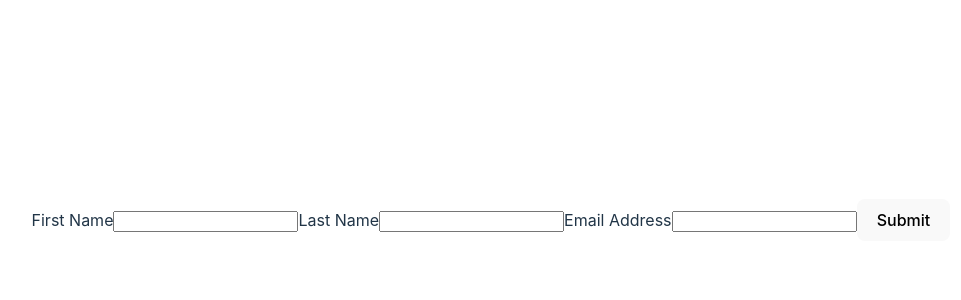
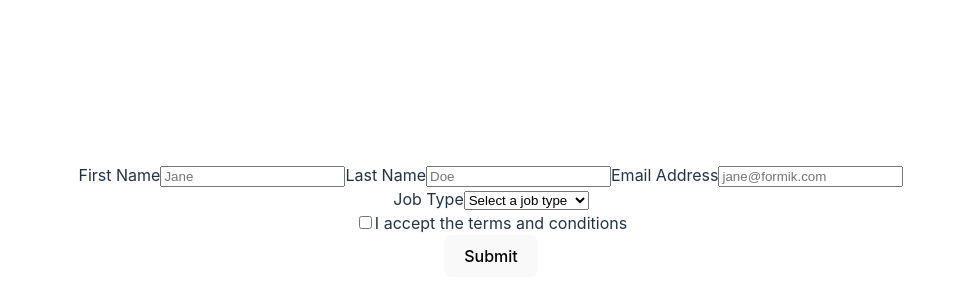
Before and after one commit to KakeiBro/react-forms, a React (Vite) app in the folder react-forms/: page / in a window 1280 px wide. Shown: the part 180-480 px from the top of the page, without its empty margins (149-1110 px from the left). Built offline with nearby package versions, Linux system fonts and the light colour scheme.

Commit message:
Adds final Formik implementation (best practices in mind)

```diff
--- a/react-forms/src/FormikDemo.tsx
+++ b/react-forms/src/FormikDemo.tsx
@@ -1,5 +1,77 @@
-import { ErrorMessage, Field, Formik } from 'formik'
+import { Form, Formik, useField } from 'formik'
+import { ReactNode } from 'react'
 import * as Yup from 'yup'
+
+interface InputProps {
+  label: string
+  name: string
+  id?: string
+  type?: string
+  placeholder?: string
+}
+
+interface ChildrenInputProps extends InputProps {
+  children: ReactNode
+}
+
+interface CheckboxProps extends Omit<ChildrenInputProps, 'label'> {
+  label?: string
+}
+
+const MyTextInput = ({ label, ...props }: InputProps) => {
+  // useField() returns [formik.getFieldProps(), formik.getFieldMeta()]
+  // which we can spread on <input>. We can use field meta to show an error
+  // message if the field is invalid and it has been touched (i.e. visited)
+  const [field, meta] = useField(props)
+
+  return (
+    <>
+      <label htmlFor={props.id || props.name}>{label}</label>
+
+      <input className='text-input' {...field} {...props} />
+
+      {meta.touched && meta.error ? (
+        <div className='error'>{meta.error}</div>
+      ) : null}
+    </>
+  )
+}
+
+const MyCheckbox = ({ children, ...props }: CheckboxProps) => {
+  // React treats radios and checkbox inputs differently from other input types:
+  // select and textarea.
+  // Formik does this too! When you specify `type` to useField(), it will
+  // return the correct bag of props for you -- a `checked` prop will be included
+  // in `field` alongside `name`, `value`, `onChange`, and `onBlur`
+  const [field, meta] = useField({ ...props, type: 'checkbox' })
+
+  return (
+    <div>
+      <label className='checkbox-input'>
+        <input type='checkbox' {...field} {...props} />
+        {children}
+      </label>
+
+      {meta.touched && meta.error ? (
+        <div className='error'>{meta.error}</div>
+      ) : null}
+    </div>
+  )
+}
+
+const MySelect = ({ label, ...props }: ChildrenInputProps) => {
+  const [field, meta] = useField(props)
+
+  return (
+    <div>
+      <label htmlFor={props.id || props.name}>{label}</label>
+      <select {...field} {...props} />
+      {meta.touched && meta.error ? (
+        <div className='error'>{meta.error}</div>
+      ) : null}
+    </div>
+  )
+}
 
 function FormikDemo () {
   return (
@@ -27,23 +99,42 @@ function FormikDemo () {
         }, 400)
       }}
     >
-      {formik => (
-        <form onSubmit={formik.handleSubmit}>
-          <label htmlFor='firstName'>First Name</label>
-          <Field name='firstName' type='text' />
-          <ErrorMessage name='firstName' />
+      <Form>
+        <MyTextInput
+          label='First Name'
+          name='firstName'
+          type='text'
+          placeholder='Jane'
+        />
 
-          <label htmlFor='lastName'>Last Name</label>
-          <Field name='lastName' type='text' />
-          <ErrorMessage name='lastName' />
+        <MyTextInput
+          label='Last Name'
+          name='lastName'
+          type='text'
+          placeholder='Doe'
+        />
 
-          <label htmlFor='email'>Email Address</label>
-          <Field name='email' type='text' />
-          <ErrorMessage name='email' />
+        <MyTextInput
+          label='Email Address'
+          name='email'
+          type='email'
+          placeholder='jane@formik.com'
+        />
 
-          <button type='submit'>Submit</button>
-        </form>
-      )}
+        <MySelect label='Job Type' name='jobType'>
+          <option value=''>Select a job type</option>
+          <option value='designer'>Designer</option>
+          <option value='development'>Developer</option>
+          <option value='product'>Product Manager</option>
+          <option value='other'>Other</option>
+        </MySelect>
+
+        <MyCheckbox name='acceptedTerms'>
+          I accept the terms and conditions
+        </MyCheckbox>
+
+        <button type='submit'>Submit</button>
+      </Form>
     </Formik>
   )
 }
```
